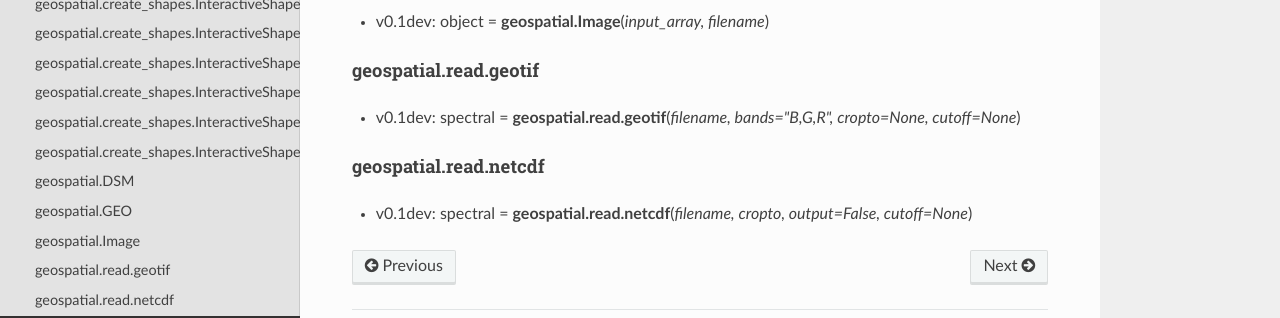
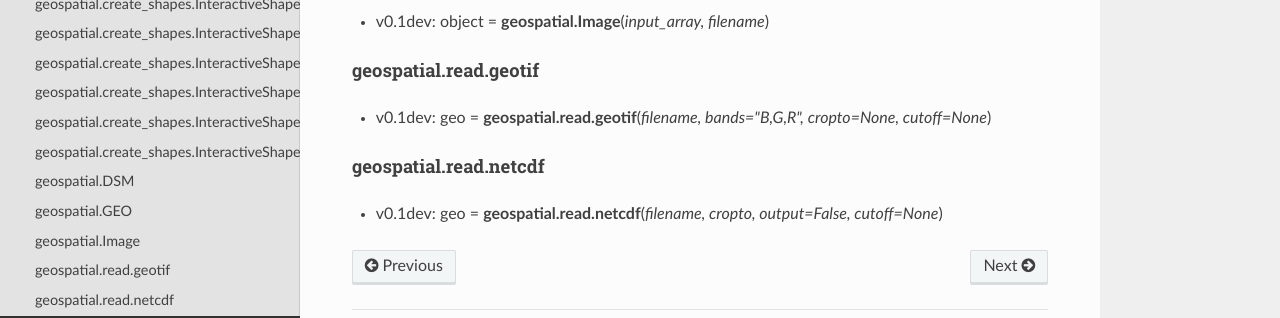
Before and after one commit to danforthcenter/plantcv-geospatial, an MkDocs documentation site: the page built from docs/changelog.md, in a window 1280 px wide and 900 px high, scrolled down 1796 px. Shown: the part 485-803 px from the top of the window. Built offline with MkDocs 1.6.1, drawn with Linux system fonts in a browser that asks for light colours; nearby versions of some CDN libraries.

Commit message:
Update changelog

```diff
--- a/docs/changelog.md
+++ b/docs/changelog.md
@@ -84,8 +84,8 @@ All notable changes to this project will be documented below.
 
 #### geospatial.read.geotif
 
-* v0.1dev: spectral = **geospatial.read.geotif**(*filename, bands="B,G,R", cropto=None, cutoff=None*)
+* v0.1dev: geo = **geospatial.read.geotif**(*filename, bands="B,G,R", cropto=None, cutoff=None*)
 
 #### geospatial.read.netcdf
 
-* v0.1dev: spectral = **geospatial.read.netcdf**(*filename, cropto, output=False, cutoff=None*)
+* v0.1dev: geo = **geospatial.read.netcdf**(*filename, cropto, output=False, cutoff=None*)
```
